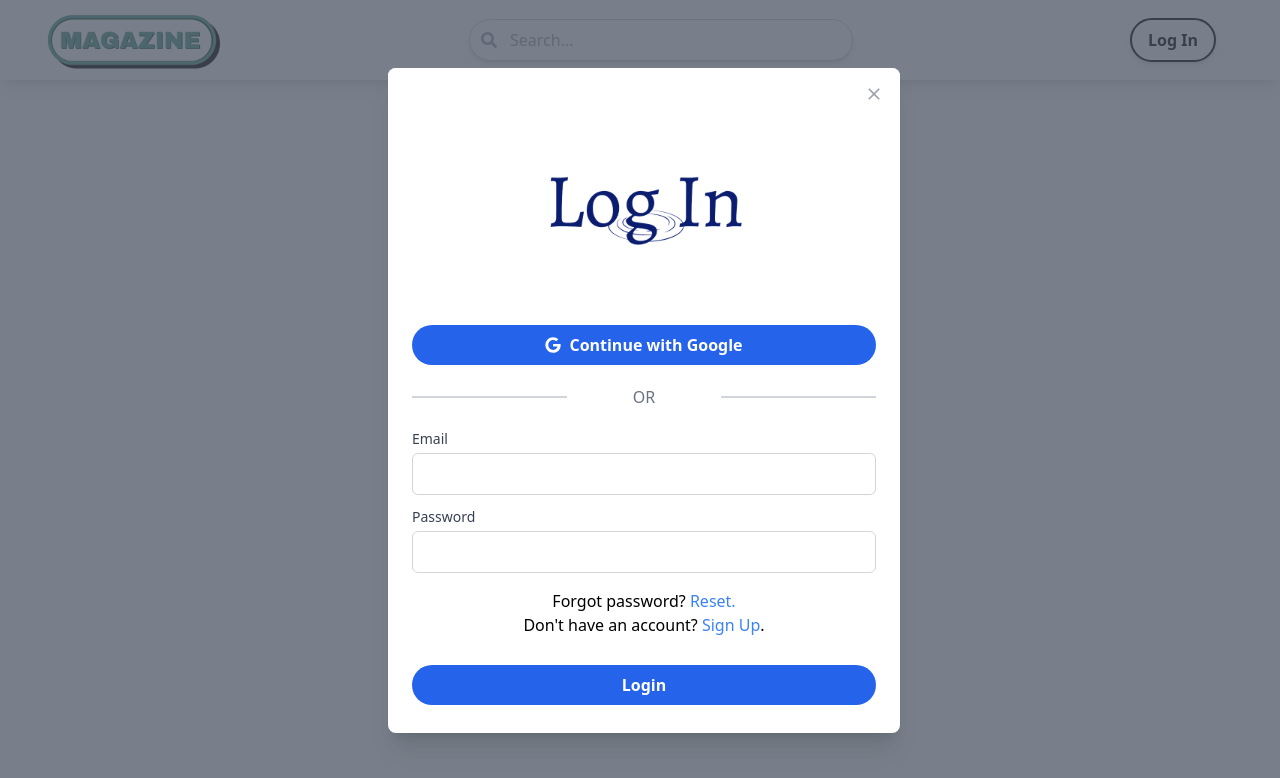
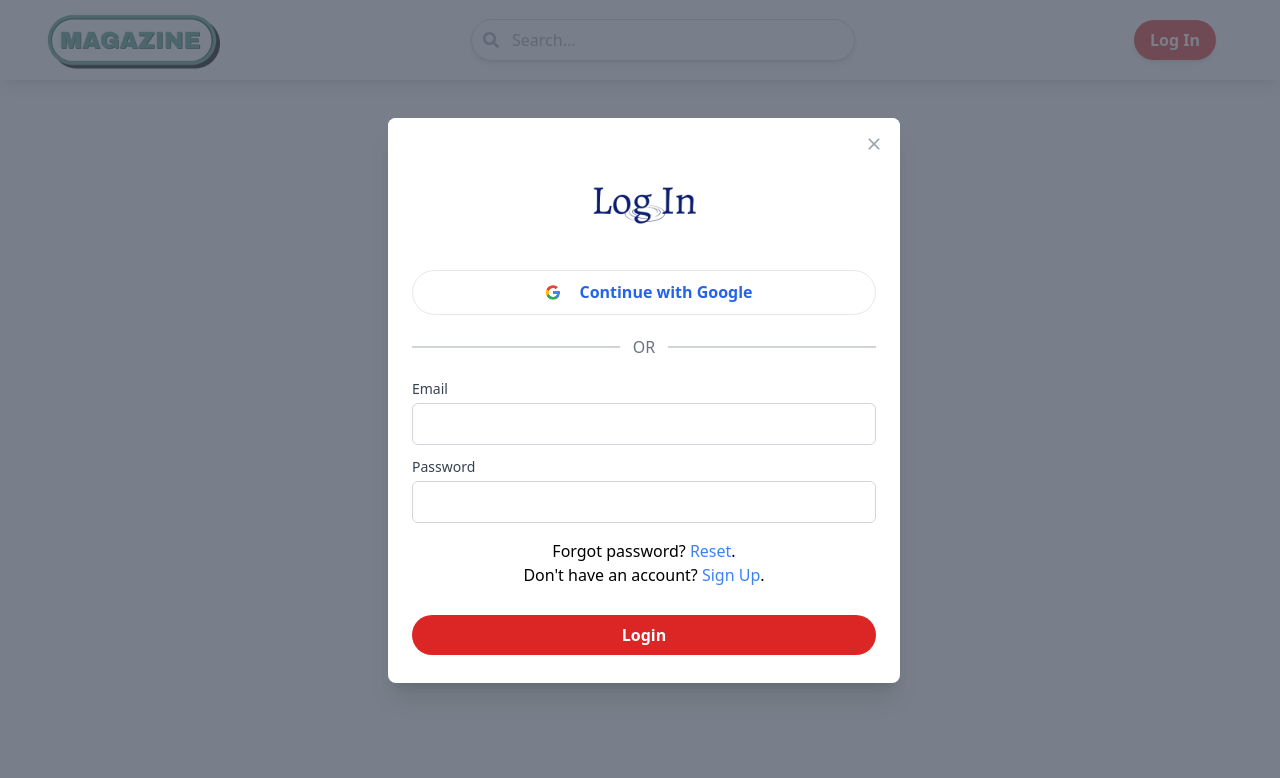
Before and after one commit to Trumg/COMP1640FE, a React (Vite) app: page / in a window 1280 px wide. Both pictures are taken after a click on the button "Log In". Shown: the top 778 px of the page. Built offline with nearby package versions, Linux system fonts and the light colour scheme.

Commit message:
Update new button

```diff
--- /dev/null
+++ b/src/Assets/GoogleImage/GoogleImage.tsx
@@ -0,0 +1,3 @@
+import GoogleImage from "./GoogleImage.png";
+
+export { GoogleImage };
--- a/src/Components/Modal/AuthModal/AuthModal.tsx
+++ b/src/Components/Modal/AuthModal/AuthModal.tsx
@@ -1,10 +1,10 @@
 import React, { useState } from "react";
-import { FaGoogle } from "react-icons/fa";
 import { MdOutlineClose } from "react-icons/md";
 import { MdOutlineArrowBack } from "react-icons/md";
 import { LoginImage } from "../../../Assets/LoginImage/LoginImage";
 import { SignupImage } from "../../../Assets/SignupImage/SignupImage";
 import { ResetImage } from "../../../Assets/ResetImage/ResetImage";
+import { GoogleImage } from "../../../Assets/GoogleImage/GoogleImage";
 
 enum ModalState {
   LOGIN,
@@ -44,24 +44,29 @@ const AuthModal: React.FC = () => {
               <div className="flex items-center justify-center">
                 <img
                   src={LoginImage}
-                  width={225}
-                  height={200}
+                  width={120}
+                  height={120}
                   alt="Login Image"
                 />
               </div>
             </h3>
             <div className="mt-2">
               {/* Continue with Google Button */}
-              <button className="bg-blue-600 text-white font-bold py-2 px-4 rounded-full w-full flex items-center justify-center">
-                <FaGoogle className="mr-2" />
-                <span className="inline-block">Continue with Google</span>
+              <button className="relative bg-white text-blue-600 font-bold py-2 px-4 rounded-full w-full flex items-center justify-center border transition duration-300 hover:text-gray-600 hover:border-gray-400 focus:outline-none hover:bg-gray-100">
+                <img
+                  src={GoogleImage}
+                  width="36"
+                  height="36"
+                  alt="Google Logo"
+                />
+                <span className="inline-block ml-2">Continue with Google</span>
               </button>
 
               {/* Or Break */}
               <div className="text-center py-5 relative">
-                <div className="absolute left-0 top-1/2 w-1/3 bg-gray-300 h-0.5 transform -translate-y-1/2"></div>
+                <div className="absolute left-0 top-1/2 w-52 bg-gray-300 h-0.5 transform -translate-y-1/2"></div>
                 <span className="text-gray-500">OR</span>
-                <div className="absolute right-0 top-1/2 w-1/3 bg-gray-300 h-0.5 transform -translate-y-1/2"></div>
+                <div className="absolute right-0 top-1/2 w-52 bg-gray-300 h-0.5 transform -translate-y-1/2"></div>
               </div>
 
               {/* Email and Password Form */}
@@ -103,8 +108,9 @@ const AuthModal: React.FC = () => {
                   onClick={openResetPasswordModal}
                   className="text-blue-500"
                 >
-                  Reset.
+                  Reset
                 </button>
+                .
               </p>
               <p>
                 Don't have an account?{" "}
@@ -131,23 +137,28 @@ const AuthModal: React.FC = () => {
             <div className="flex items-center justify-center">
               <img
                 src={SignupImage}
-                width={225}
-                height={200}
+                width={120}
+                height={120}
                 alt="Signup Image"
               />
             </div>
             <div className="mt-2">
               {/* Continue with Google Button */}
-              <button className="bg-blue-600 text-white font-bold py-2 px-4 rounded-full w-full flex items-center justify-center">
-                <FaGoogle className="mr-2" />
-                <span className="inline-block">Continue with Google</span>
+              <button className="relative bg-white text-blue-600 font-bold py-2 px-4 rounded-full w-full flex items-center justify-center border transition duration-300 hover:text-gray-600 hover:border-gray-400 focus:outline-none hover:bg-gray-100">
+                <img
+                  src={GoogleImage}
+                  width="36"
+                  height="36"
+                  alt="Google Logo"
+                />
+                <span className="inline-block ml-2">Continue with Google</span>
               </button>
 
               {/* Or Break */}
               <div className="text-center py-5 relative">
-                <div className="absolute left-0 top-1/2 w-1/3 bg-gray-300 h-0.5 transform -translate-y-1/2"></div>
+                <div className="absolute left-0 top-1/2 w-52 bg-gray-300 h-0.5 transform -translate-y-1/2"></div>
                 <span className="text-gray-500">OR</span>
-                <div className="absolute right-0 top-1/2 w-1/3 bg-gray-300 h-0.5 transform -translate-y-1/2"></div>
+                <div className="absolute right-0 top-1/2 w-52 bg-gray-300 h-0.5 transform -translate-y-1/2"></div>
               </div>
 
               {/* Sign Up Form */}
@@ -199,8 +210,8 @@ const AuthModal: React.FC = () => {
             <div className="flex items-center justify-center">
               <img
                 src={ResetImage}
-                width={225}
-                height={200}
+                width={120}
+                height={120}
                 alt="Reset Image"
               />
             </div>
@@ -239,7 +250,7 @@ const AuthModal: React.FC = () => {
     <>
       <button
         onClick={openModal}
-        className="bg-white text-black border-2 border-black hover:bg-gray-400 font-bold py-2 px-4 rounded-full shadow-md mr-4"
+        className="bg-red-600 text-white border-1 border-black hover:bg-gray-400 font-bold py-2 px-4 rounded-full shadow-md mr-4"
       >
         Log In
       </button>
@@ -280,7 +291,8 @@ const AuthModal: React.FC = () => {
               <div className="px-4 py-3 sm:px-6 sm:flex sm:flex-row-reverse">
                 <button
                   onClick={closeModal}
-                  className="bg-blue-600 text-white font-bold py-2 px-4 rounded-full w-full flex items-center justify-center mb-4"
+                  className="bg-red-600 text-white font-bold py-2 px-4 hover:bg-gray-400
+                  rounded-full w-full flex items-center justify-center mb-4"
                 >
                   {currentForm === ModalState.LOGIN
                     ? "Login"
```
Also changed, not shown: src/Assets/GoogleImage/GoogleImage.png (added).
